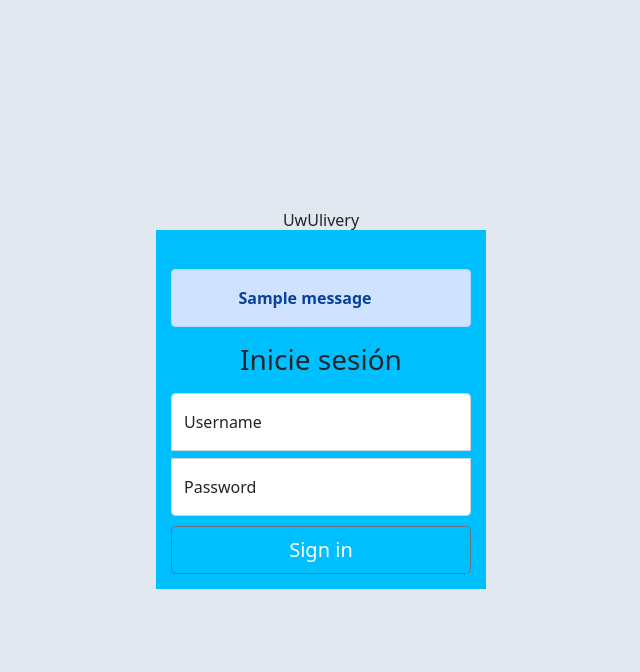
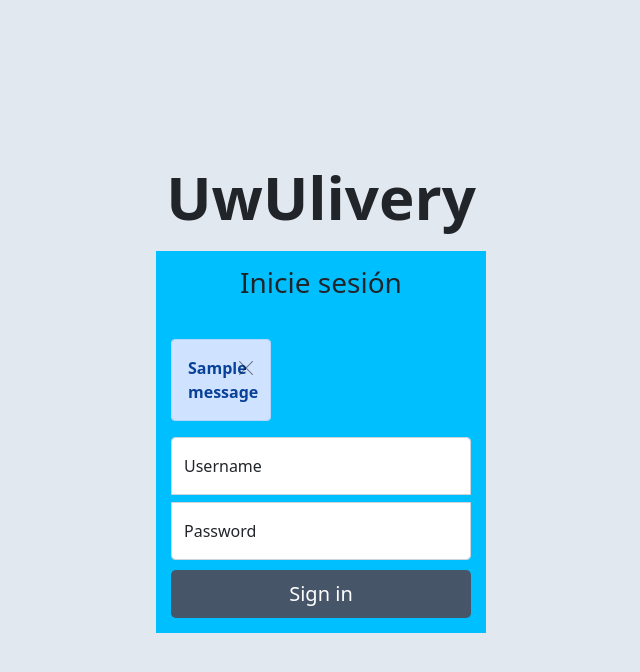
Before and after one commit to Buitragox/Drone-Delivery, a Flask app: page / in a window 1280 px wide. Shown: the top 672 px of the page, without its empty margins (319-959 px from the left). Run offline with Flask 3, Linux system fonts and the light colour scheme; one stand-in notice (Sample message) is shown.

Commit message:
Fix button style

```diff
--- a/static/css/output.css
+++ b/static/css/output.css
@@ -609,28 +609,12 @@ video {
   height: 100%;
 }
 
+.w-2\/6 {
+  width: 33.333333%;
+}
+
 .w-full {
   width: 100%;
-}
-
-.w-3\/6 {
-  width: 50%;
-}
-
-.w-2\/5 {
-  width: 40%;
-}
-
-.w-1\/6 {
-  width: 16.666667%;
-}
-
-.w-4\/6 {
-  width: 66.666667%;
-}
-
-.w-2\/6 {
-  width: 33.333333%;
 }
 
 .flex-row {
@@ -639,10 +623,6 @@ video {
 
 .flex-col {
   flex-direction: column;
-}
-
-.justify-center {
-  justify-content: center;
 }
 
 .justify-between {
@@ -659,8 +639,8 @@ video {
   margin-left: calc(1rem * calc(1 - var(--tw-space-x-reverse)));
 }
 
-.justify-self-center {
-  justify-self: center;
+.rounded {
+  border-radius: 0.25rem;
 }
 
 .border {
@@ -680,6 +660,16 @@ video {
 .bg-slate-200 {
   --tw-bg-opacity: 1;
   background-color: rgb(226 232 240 / var(--tw-bg-opacity));
+}
+
+.bg-slate-500 {
+  --tw-bg-opacity: 1;
+  background-color: rgb(100 116 139 / var(--tw-bg-opacity));
+}
+
+.bg-slate-600 {
+  --tw-bg-opacity: 1;
+  background-color: rgb(71 85 105 / var(--tw-bg-opacity));
 }
 
 .p-2 {
@@ -703,6 +693,11 @@ video {
   line-height: 2rem;
 }
 
+.text-6xl {
+  font-size: 3.75rem;
+  line-height: 1;
+}
+
 .font-bold {
   font-weight: 700;
 }
@@ -716,3 +711,13 @@ video {
   --tw-text-opacity: 1;
   color: rgb(255 255 255 / var(--tw-text-opacity));
 }
+
+.hover\:bg-slate-500:hover {
+  --tw-bg-opacity: 1;
+  background-color: rgb(100 116 139 / var(--tw-bg-opacity));
+}
+
+.hover\:bg-blue-300:hover {
+  --tw-bg-opacity: 1;
+  background-color: rgb(147 197 253 / var(--tw-bg-opacity));
+}
--- a/templates/login.html
+++ b/templates/login.html
@@ -8,21 +8,36 @@
 
 {% block body %}
 <div class="container text-center">
-    <h1>UwUlivery</h1>
+    <h1 class="text-6xl font-bold mb-4">UwUlivery</h1>
+
     <form class="form-signin" action="/login" method="POST">
-        <!-- <img class="mb-4" src="{{ url_for('static', filename='img/logo.png') }}" alt="" width="190" height="90"> -->
-        {% with messages = get_flashed_messages() %}
+        <h1 class="h3 mb-3 fw-normal">Inicie sesión</h1>
+
+        {% with messages = get_flashed_messages(with_categories=true) %}
+            <div class="w-2/6">
                 {% if messages %}
                     <br />
-                {% for message in messages %}
-                    <div class="alert alert-primary alert-dismissible" role="alert">
+                    {% for category, message in messages %}
+                        {% if category == "error" %}
+                        <div class="alert alert-danger alert-dismissible fade show" role="alert">
                             <strong>{{ message }}</strong>
-                        <button type="button" class="btn-close" data-bs-dismiss="alert" aria-label="Close"></button>
+                            <button type="button" class="btn-close" data-bs-dismiss="alert" aria-label="Close">
+                                <img src="{{ url_for('static', filename='img/close.png') }}" alt="" width="24" height="24">
+                            </button>
                         </div>
+                        {% else %}
+                        <div class="alert alert-primary alert-dismissible fade show" role="alert">
+                            <strong>{{ message }}</strong>
+                            <button type="button" class="btn-close" data-bs-dismiss="alert" aria-label="Close">
+                                <img src="{{ url_for('static', filename='img/close.png') }}" alt="" width="24" height="24">
+                            </button>
+                        </div>
+                        {% endif %}
+
                     {% endfor %}
                 {% endif %}
+            </div>
         {% endwith %}
-        <h1 class="h3 mb-3 fw-normal">Inicie sesión</h1>
 
         <div class="form-floating">
             <input type="text" class="form-control" id="username" name="username" placeholder="Usuario">
@@ -32,7 +47,7 @@
             <input type="password" class="form-control" name="password" placeholder="Contraseña">
             <label for="password">Password</label>
         </div>
-        <button class="w-100 btn btn-lg btn-secondary" type="submit">Sign in</button>
+        <button class="w-full btn btn-lg bg-slate-600 hover:bg-slate-500 text-white" type="submit">Sign in</button>
     </form>
 </div>
 {% endblock %}
```
Also changed, not shown: routes/admin.py (+10 -5 lines), templates/createUser.html (+29 -2 lines), static/img/close.png (added). Lines whose indentation alone changed are shown as unchanged.
